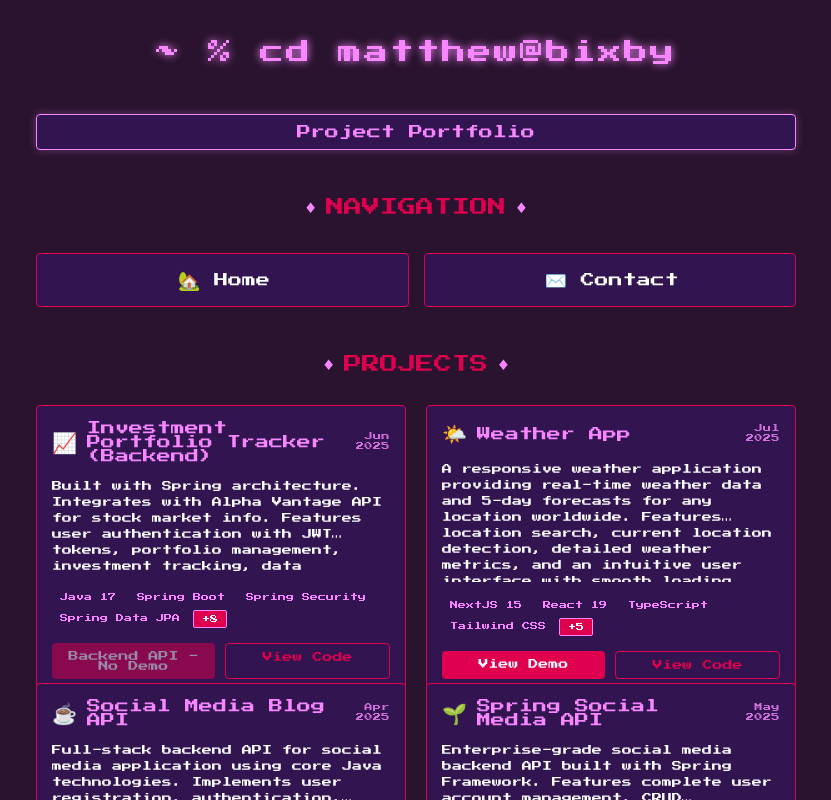
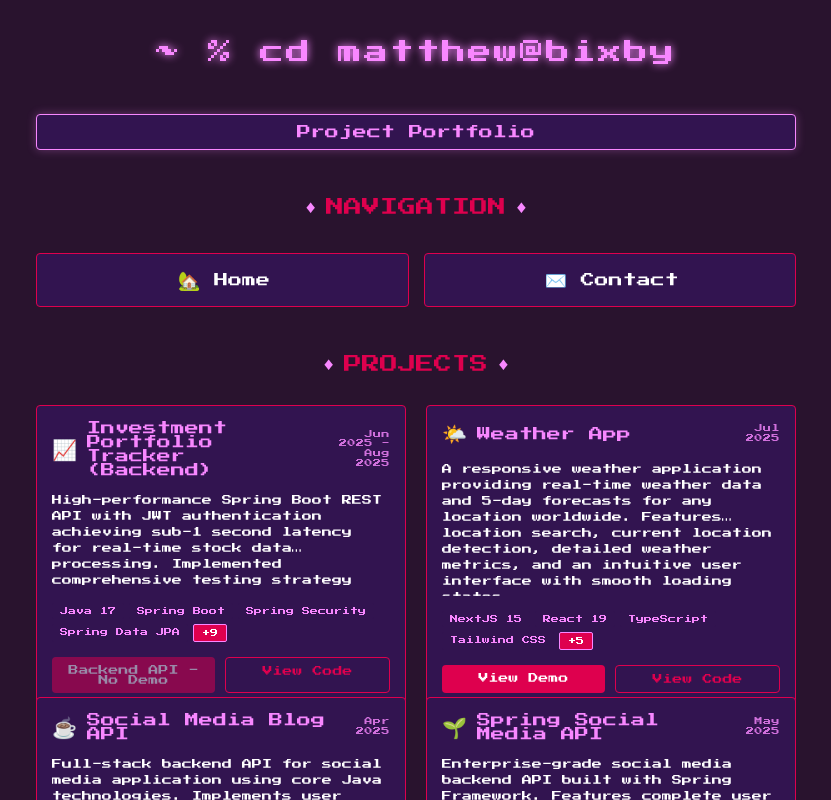
Before and after one commit to mattbixby123/bixbyPortfolio, a React (Vite) app: page /portfolio in a window 1280 px wide. Shown: the whole page, without its empty margins (224-1055 px from the left). Built offline with nearby package versions, Linux system fonts and the light colour scheme.

Commit message:
feat: refresh About Me section and improve project display
- Emphasize production deployment expertise in About Me
- Improve project description hover readability with better contrast
- Update project cards with continued development status and dates
- Enhance CSS styling for better user experience

```diff
--- a/src/client/RetroStyle.css
+++ b/src/client/RetroStyle.css
@@ -314,7 +314,7 @@ html, body {
   position: relative;
 }
 
-.project-description:hover {
+/* .project-description:hover {
   -webkit-line-clamp: 5;
   overflow: visible;
   background-color: rgba(248, 135, 255, 0.1);
@@ -324,6 +324,22 @@ html, body {
   box-shadow: 0 0 5px rgba(248, 135, 255, 0.2);
   z-index: 10;
   line-height: 1.3;
+} */
+
+.project-description:hover {
+  -webkit-line-clamp: unset; /* Remove line clamp completely */
+  overflow: visible;
+  background-color: rgba(41, 19, 46, 0.98); /* Higher opacity for better contrast */
+  padding: 12px;
+  border-radius: 6px;
+  border: 2px solid #f887ff; /* Thicker border for better definition */
+  box-shadow: 0 0 20px rgba(248, 135, 255, 0.5), 0 0 40px rgba(41, 19, 46, 0.8); /* Stronger shadow with backdrop */
+  z-index: 100; /* Much higher z-index */
+  line-height: 1.4;
+  position: relative;
+  margin: -10px; /* Offset the increased padding */
+  backdrop-filter: blur(2px); /* Add subtle blur to background */
+  max-width: calc(100% + 20px); /* Ensure it doesn't get too wide */
 }
 
 .project-tech {
--- a/src/client/components/RetroHome.jsx
+++ b/src/client/components/RetroHome.jsx
@@ -2,51 +2,54 @@ import React from 'react';
 import { Link } from 'react-router-dom';
 
 const RetroHome = () => {
-  // Updated technologies list organized by category
+  // Updated technologies list organized by category - aligned with resume
   const technologies = {
+    backend: [
+      'Java 17',
+      'Spring Boot',
+      'Spring Security',
+      'Spring Data JPA',
+      'REST APIs',
+      'Microservices',
+      'Node.js',
+      'Express.js'
+    ],
     frontend: [
-      'JavaScript',
-      'TypeScript',
       'React',
       'Next.js',
-      'Remix.js',
+      'TypeScript',
       'Redux Toolkit',
-      'React-Router',
-      'Tailwind CSS',
-      'MUI Core'
+      'Tailwind CSS'
     ],
-    backend: [
-      'Node.js',
-      'Express',
-      'Java',
-      'Spring Boot',
-      'Spring Framework',
-      'Spring Security',
-      'Spring Data JPA',
-      'Javalin'
+    'cloud & infrastructure': [
+      'AWS (EC2, RDS, S3)',
+      'Docker',
+      'Linux/Fedora',
+      'VPS deployment',
+      'nginx',
+      'SSL/TLS'
     ],
     database: [
       'PostgreSQL',
-      'Prisma ORM',
       'MySQL',
-      'JpaRepository'
+      'Spring Data JPA',
+      'Prisma ORM'
     ],
-    'cloud & devops': [
-      'AWS Certified',
-      'GitHub OAuth',
-      'REST APIs'
+    'testing & tools': [
+      'JUnit',
+      'Mockito',
+      'Git',
+      'Maven',
+      'Swagger',
+      'JWT',
+      'Postman'
     ],
-    'security & integration': [
-      'Stripe payments',
+    'integrations & security': [
+      'Plaid API',
       'Dwolla ACH',
-      'Plaid API',
-      'bcrypt',
-      'Sentry.io monitoring'
-    ],
-    'testing & build': [
-      'Maven',
-      'JUnit',
-      'Mockito'
+      'Sentry.io',
+      'OAuth',
+      'bcrypt'
     ]
   };
 
@@ -59,7 +62,7 @@ const RetroHome = () => {
 
       {/* Featured banner */}
       <div className="featured-banner">
-        Full Stack Engineer - Java | React | AWS Certified ✓
+        Full Stack Software Engineer - Java | Spring Boot | React | AWS Certified ✓
       </div>
 
 
@@ -85,28 +88,30 @@ const RetroHome = () => {
         <span className="diamond">♦</span> ABOUT ME <span className="diamond">♦</span>
       </div>
 
-      {/* About Content - Updated to match README */}
+      {/* About Content - Updated to match current focus */}
       <div className="pixel-card">
         <p>
           <strong>👋 Hi, I'm Matt (he/him)!</strong><br />
           Full-stack software engineer with a chemistry background, combining analytical precision
-          with modern web development. Seeking to leverage my cross-stack experience to build
-          robust, scalable applications.
+          with production-ready deployment expertise. Seeking to leverage my backend and infrastructure
+          experience to build robust, scalable applications.
         </p>
 
         <div className="sub-heading">🌱 CURRENTLY</div>
         <ul className="retro-list">
-          <li>➤ Completed comprehensive Java, Spring Framework, and SQL training</li>
-          <li>➤ Expanding into C# and ASP.NET for enterprise development</li>
+          <li>➤ Backend Java Intern at Revature - developing enterprise Spring Boot microservices</li>
+          <li>➤ Mastering Docker containerization and Linux/VPS deployment with nginx reverse proxy</li>
+          <li>➤ Building production infrastructure for scalable web applications</li>
           <li>➤ Contributing to climate technology projects at Model.Earth</li>
-          <li>➤ Building BIXSTOCK - comprehensive inventory management system with AWS infrastructure</li>
+          <li>➤ Optimizing API performance and implementing zero-downtime deployment strategies</li>
           <li>➤ Open to full-time Software Engineer roles</li>
         </ul>
 
         <div className="sub-heading">📚 RECENT LEARNING</div>
         <ul className="retro-list">
-          <li>➤ Java, Spring Boot, Spring Security, SQL fundamentals</li>
-          <li>➤ Currently exploring C# and ASP.NET Core</li>
+          <li>➤ Java 17, Spring Boot ecosystem, comprehensive testing with JUnit/Mockito</li>
+          <li>➤ Production deployment: Docker, nginx, SSL/TLS, Linux server management</li>
+          <li>➤ Infrastructure optimization: load balancing, caching, performance tuning</li>
           <li>➤ AWS Cloud Architecture (Certified Cloud Practitioner)</li>
         </ul>
 
@@ -119,8 +124,8 @@ const RetroHome = () => {
         <div className="sub-heading">🌿 BEYOND CODING</div>
         <p>
           Wildlife biology, botany, nature photography, and open source contributions.
-          My chemistry lab background gives me a unique perspective on problem-solving
-          and analytical thinking.
+          My chemistry lab background gives me a unique perspective on problem-solving,
+          systematic testing, and performance optimization.
         </p>
       </div>
 
--- a/src/client/components/RetroPortfolio.jsx
+++ b/src/client/components/RetroPortfolio.jsx
@@ -42,11 +42,11 @@ const RetroPortfolio = () => {
     },
     {
       title: "BIXSTOCK | Inventory Management System",
-      date: "Dec 2024",
-      emoji: "💭",
-      description: "This AWS Cloud deployment project utilizing my recent AWS CCP certification to deploy a full stack application.",
-      technologies: ["NextJS", "TypeScript", "Tailwind CSS", "Redux Toolkit", "RTK Query", "Material UI Data Grid", "Node.js", "Prisma ORM", "AWS EC2", "AWS RDS", "AWS API Gateway", "AWS Amplify", "AWS S3"],
-      link: "https://youtu.be/rKDfmq2-L0I",
+      date: "Sep 2024 - Aug 2025",
+      emoji: "📦",
+      description: "Scalable full-stack inventory management system with production VPS infrastructure. Implemented Docker containerization and nginx reverse proxy, achieving 30% reduction in API response times through caching and load balancing. Features zero-downtime deployment pipeline and comprehensive Linux server configuration with firewall management and SSL termination.",
+      technologies: ["Next.js", "TypeScript", "Tailwind CSS", "Express.js", "Prisma ORM", "PostgreSQL", "Docker", "nginx", "Linux/Fedora", "SSL/TLS", "AWS RDS"],
+      link: "https://buoy.ufixu.net:8443/",
       code: "https://github.com/mattbixby123/InventoryManagement"
     },
     {
@@ -78,10 +78,10 @@ const RetroPortfolio = () => {
     },
     {
       title: "Investment Portfolio Tracker (Backend)",
-      date: "Jun 2025",
+      date: "Jun 2025 - Aug 2025",
       emoji: "📈",
-      description: "Built with Spring architecture. Integrates with Alpha Vantage API for stock market info. Features user authentication with JWT tokens, portfolio management, investment tracking,  data persistence. Includes test coverage for controller & service layers.",
-      technologies: ["Java 17", "Spring Boot", "Spring Security", "Spring Data JPA", "PostgreSQL", "JWT Authentication", "Flyway Migration", "Alpha Vantage API", "Maven", "JUnit 5", "Testcontainers", "Lombok"],
+      description: "High-performance Spring Boot REST API with JWT authentication achieving sub-1 second latency for real-time stock data processing. Implemented comprehensive testing strategy with 85% code coverage using JUnit and Mockito. Created detailed Swagger API documentation reducing future frontend integration time by 50%. Focused on backend architecture, security, and performance optimization.",
+      technologies: ["Java 17", "Spring Boot", "Spring Security", "Spring Data JPA", "PostgreSQL", "JWT Authentication", "JUnit", "Mockito", "Swagger", "Alpha Vantage API", "Maven", "Flyway Migration", "Testcontainers"],
       link: null,
       code: "https://github.com/mattbixby123/portfolio-tracker-backend"
     }
```
